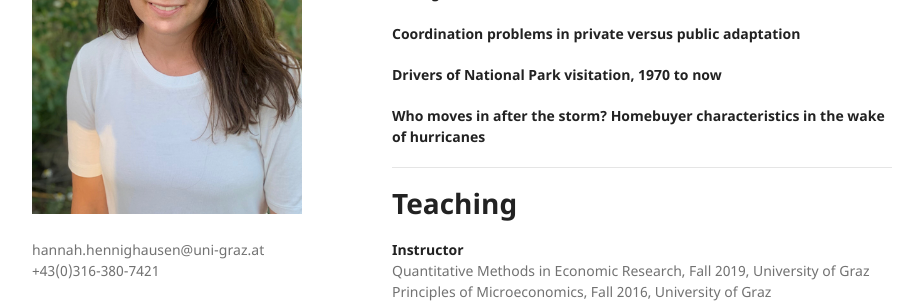
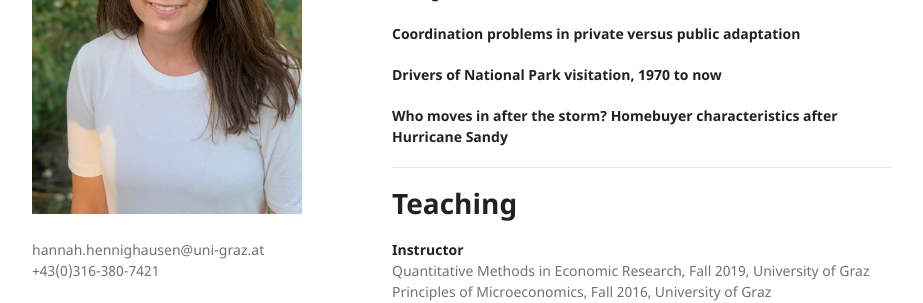
Before and after one commit to hannahhennighausen/hannahhennighausen.github.io, a Jekyll site: the page built from index.md, in a window 1280 px wide and 900 px high, scrolled down 1044 px. Shown: the part 299-602 px from the top of the window, without its empty margins (178-1101 px from the left). Built offline with Jekyll 4.4.1, drawn with Linux system fonts in a browser that asks for light colours; the repository's description, which GitHub fills in, is left out.

Commit message:
Update index.md

```diff
--- a/index.md
+++ b/index.md
@@ -63,7 +63,7 @@ Will be added soon.
 
 **Drivers of National Park visitation, 1970 to now** <br />
 
-**Who moves in after the storm? Homebuyer characteristics in the wake of hurricanes** <br />
+**Who moves in after the storm? Homebuyer characteristics after Hurricane Sandy** <br />
 
 * * *
 
```
